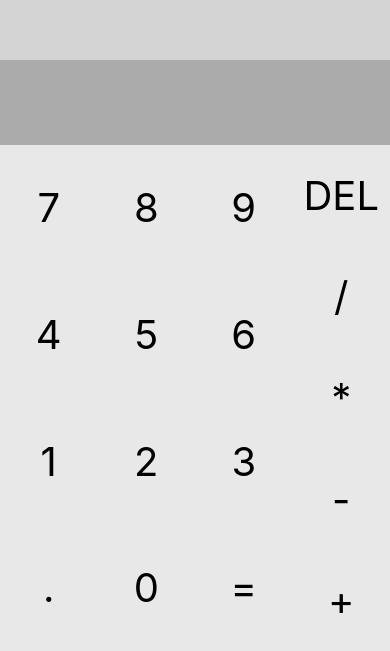
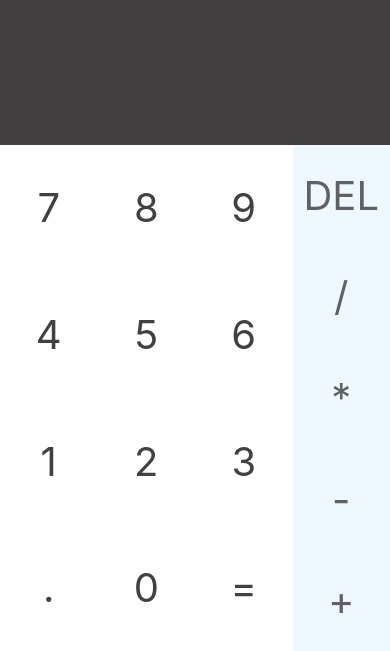
Before and after one commit to MatthieuNadeau96/calculatorApp, a React Native app: screen / in a window 390 px wide. Shown: the part 193-844 px from the top of the page. Built offline with nearby package versions, Linux system fonts and the light colour scheme.

Commit message:
changed colors

```diff
--- a/App.js
+++ b/App.js
@@ -131,7 +131,7 @@ export default class App extends Component {
           key={operations[i]}
           onPress={() => this.performOperation(operations[i])}
           style={styles.key}>
-          <Text style={styles.keyText}>{operations[i]}</Text>
+          <Text style={styles.operationKeyText}>{operations[i]}</Text>
         </TouchableOpacity>
       )
     }
@@ -163,7 +163,7 @@ const styles = StyleSheet.create({
   },
   calculationDisplay: {
     flex: 3,
-    backgroundColor: '#d4d4d4',
+    backgroundColor: '#413f3f',
     flexDirection: 'row',
     justifyContent: 'flex-end',
     alignItems: 'center',
@@ -171,10 +171,11 @@ const styles = StyleSheet.create({
   },
   calculationDisplayText: {
     fontSize: 70,
+    color: '#ffffff',
   },
   answerDisplay: {
     flex: 1,
-    backgroundColor: '#ababab',
+    backgroundColor: '#413f3f',
     flexDirection: 'row',
     justifyContent: 'flex-end',
     alignItems: 'center',
@@ -182,6 +183,7 @@ const styles = StyleSheet.create({
   },
   answerDisplayText: {
     fontSize: 35,
+    color: '#ffffff',
   },
   keypad: {
     flex: 6,
@@ -190,17 +192,21 @@ const styles = StyleSheet.create({
   },
   digitKeys: {
     flex: 3,
-    backgroundColor: 'white',
+    backgroundColor: '#ffffff',
   },
   key: {
     flex: 1,
     alignItems: 'center',
     alignSelf: 'stretch',
     justifyContent: 'center',
-    backgroundColor: '#e8e8e9',
   },
   keyText: {
     fontSize: 40,
+    color: '#414141',
+  },
+  operationKeyText: {
+    fontSize: 40,
+    color: '#606163',
   },
   buttonRow: {
     flex: 1,
@@ -210,6 +216,6 @@ const styles = StyleSheet.create({
   },
   operationKeys: {
     flex: 1,
-    backgroundColor: '#d3e0df',
+    backgroundColor: '#f0f8ff',
   },
 })
```
